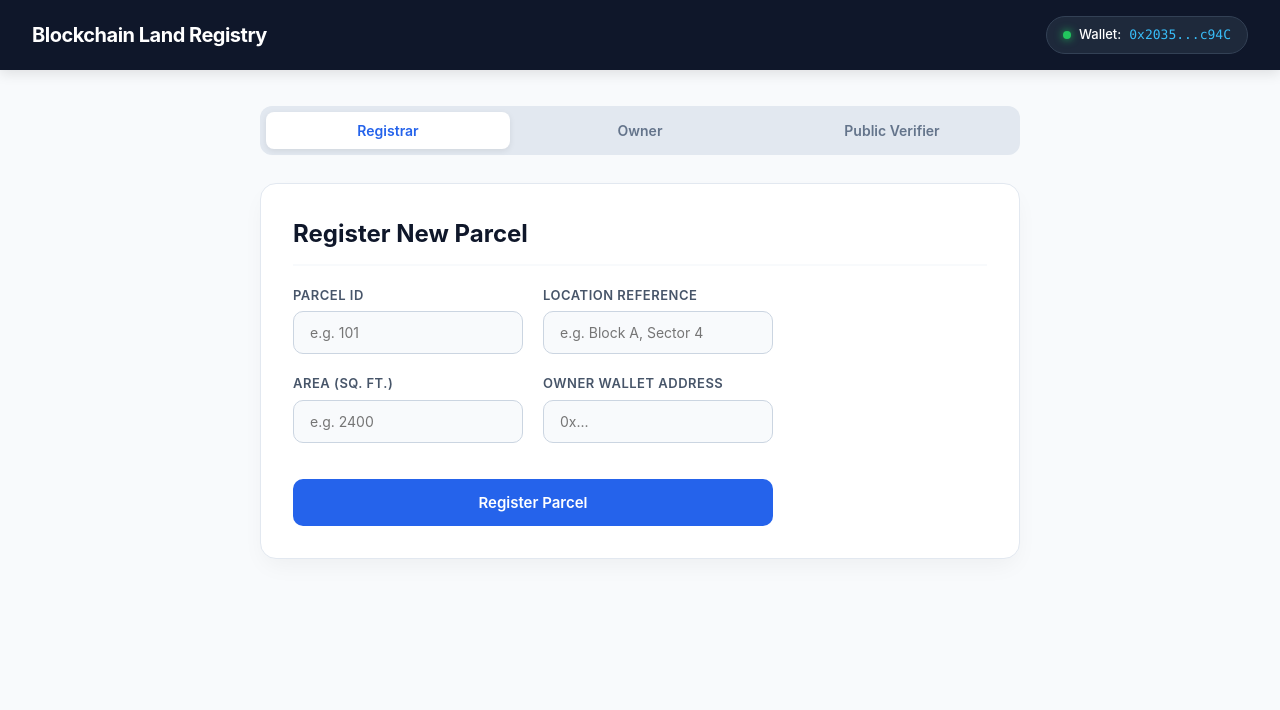
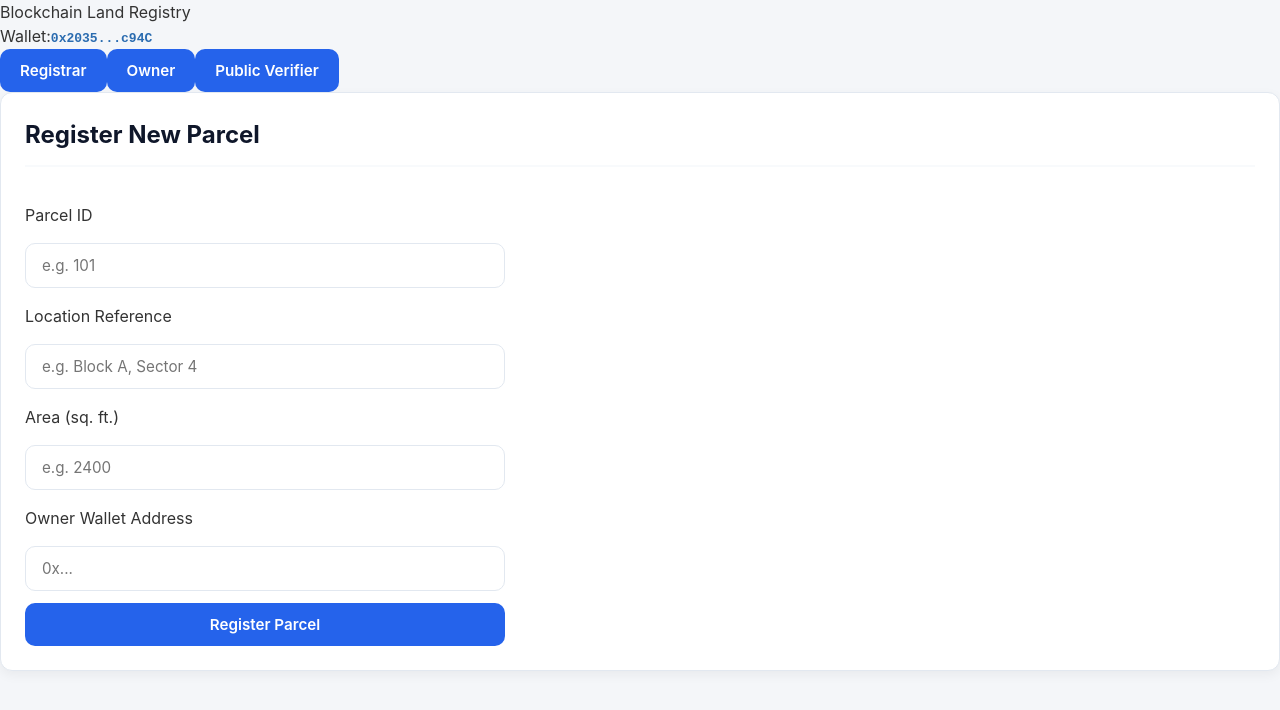
Before and after one commit to nehalchoudhary2025/land-registry-frontend, a React (Vite) app: page / in a window 1280 px wide. Shown: the top 710 px of the page. Built offline with nearby package versions, Linux system fonts and the light colour scheme.

Commit message:
Update App.css

```diff
--- a/src/App.css
+++ b/src/App.css
@@ -1,185 +1,117 @@
-/* Reset & Fonts */
-* {
-  box-sizing: border-box;
+/* General Layout */
+body {
   margin: 0;
-  padding: 0;
+  font-family: -apple-system, BlinkMacSystemFont, "Segoe UI", Roboto, sans-serif;
+  background-color: #f4f6f9;
+  color: #333;
 }
 
-body {
-  font-family: -apple-system, BlinkMacSystemFont, "Segoe UI", Roboto, Helvetica, Arial, sans-serif;
-  background-color: #f8fafc;
-  color: #0f172a;
-  min-height: 100vh;
+.container {
+  max-width: 900px;
+  margin: 40px auto;
+  padding: 0 20px;
 }
 
-/* App Header Navbar */
-.app-navbar {
-  background-color: #0f172a;
-  color: #ffffff;
-  padding: 16px 32px;
+/* Cards & Headers */
+.card, .header-card {
+  background: #ffffff;
+  border-radius: 12px;
+  padding: 24px;
+  box-shadow: 0 4px 12px rgba(0, 0, 0, 0.05);
+  margin-bottom: 24px;
+}
+
+/* Wallet Info */
+.wallet-info {
   display: flex;
   justify-content: space-between;
   align-items: center;
-  box-shadow: 0 4px 12px rgba(0, 0, 0, 0.1);
-}
-
-.brand {
-  display: flex;
-  align-items: center;
-  gap: 12px;
-}
-
-.brand-icon {
-  font-size: 28px;
-}
-
-.brand-title {
-  font-size: 20px;
-  font-weight: 700;
-  letter-spacing: -0.5px;
-}
-
-/* Wallet Status Pill */
-.wallet-pill {
-  display: flex;
-  align-items: center;
-  gap: 8px;
-  background-color: #1e293b;
-  border: 1px solid #334155;
-  padding: 8px 16px;
-  border-radius: 20px;
-  font-size: 13px;
-  font-weight: 500;
-}
-
-.status-dot {
-  width: 8px;
-  height: 8px;
-  background-color: #22c55e; /* Vibrant Green */
-  border-radius: 50%;
-  box-shadow: 0 0 8px #22c55e;
+  background-color: #f8fafc;
+  border: 1px solid #e2e8f0;
+  padding: 12px 16px;
+  border-radius: 8px;
+  font-size: 14px;
+  margin-bottom: 20px;
 }
 
 .wallet-address {
-  font-family: ui-monospace, SFMono-Regular, Menlo, Monaco, Consolas, monospace;
-  color: #38bdf8;
+  font-family: monospace;
+  font-weight: 600;
+  color: #2b6cb0;
 }
 
-/* Main Container */
-.main-container {
-  max-width: 800px;
-  margin: 36px auto;
-  padding: 0 20px;
+/* Navigation Tabs - Working & Clickable */
+.nav-tabs {
+  display: flex;
+  gap: 10px;
+  margin-bottom: 24px;
+  position: relative;
+  z-index: 10;
 }
 
-/* Navigation Tabs */
-.tab-navigation {
-  display: flex;
-  gap: 8px;
-  background-color: #e2e8f0;
-  padding: 6px;
-  border-radius: 12px;
-  margin-bottom: 28px;
-}
-
-.tab-button {
-  flex: 1;
-  padding: 10px 16px;
-  border: none;
-  background: transparent;
+.tab-btn {
+  padding: 10px 20px;
+  border: 1px solid #cbd5e1;
+  background-color: #ffffff;
+  border-radius: 8px;
+  font-weight: 600;
   color: #64748b;
-  font-size: 14px;
-  font-weight: 600;
-  border-radius: 8px;
   cursor: pointer;
+  pointer-events: auto;
   transition: all 0.2s ease;
 }
 
-.tab-button:hover {
-  color: #0f172a;
+.tab-btn:hover {
+  background-color: #f1f5f9;
+  color: #1e293b;
 }
 
-.tab-button.active {
-  background-color: #ffffff;
-  color: #2563eb;
-  box-shadow: 0 2px 6px rgba(0, 0, 0, 0.08);
+.tab-btn.active {
+  background-color: #2563eb;
+  color: #ffffff;
+  border-color: #2563eb;
+  box-shadow: 0 2px 8px rgba(37, 99, 235, 0.25);
 }
 
-/* Content Card */
-.card {
-  background-color: #ffffff;
-  border: 1px solid #e2e8f0;
-  border-radius: 16px;
-  padding: 32px;
-  box-shadow: 0 10px 25px -5px rgba(0, 0, 0, 0.05);
+/* Input Fields & Forms */
+.form-group {
+  display: flex;
+  flex-direction: column;
+  gap: 16px;
+  margin-top: 16px;
 }
 
-.card-title {
-  font-size: 22px;
-  font-weight: 700;
-  color: #0f172a;
-  margin-bottom: 24px;
-  padding-bottom: 12px;
-  border-bottom: 2px solid #f1f5f9;
+.input-field {
+  width: 100%;
+  padding: 12px 14px;
+  border: 1px solid #cbd5e1;
+  border-radius: 8px;
+  font-size: 14px;
+  box-sizing: border-box;
 }
 
-/* Forms & Inputs */
-.form-grid {
-  display: grid;
-  grid-template-columns: 1fr 1fr;
-  gap: 20px;
-  margin-bottom: 24px;
+.input-field:focus {
+  outline: none;
+  border-color: #2563eb;
+  box-shadow: 0 0 0 3px rgba(37, 99, 235, 0.1);
 }
 
-.form-group.full-width {
-  grid-column: span 2;
+/* Action Buttons - Working & Clickable */
+.submit-btn {
+  background-color: #2563eb;
+  color: white;
+  border: none;
+  padding: 12px 20px;
+  border-radius: 8px;
+  font-weight: 600;
+  cursor: pointer;
+  pointer-events: auto;
+  position: relative;
+  z-index: 10;
+  margin-top: 16px;
+  transition: background 0.2s ease;
 }
 
-.form-label {
-  display: block;
-  font-size: 13px;
-  font-weight: 600;
-  color: #475569;
-  margin-bottom: 6px;
-  text-transform: uppercase;
-  letter-spacing: 0.5px;
-}
-
-.input-control {
-  width: 100%;
-  padding: 12px 16px;
-  font-size: 14px;
-  border: 1px solid #cbd5e1;
-  border-radius: 10px;
-  background-color: #f8fafc;
-  transition: all 0.2s ease;
-}
-
-.input-control:focus {
-  outline: none;
-  background-color: #ffffff;
-  border-color: #2563eb;
-  box-shadow: 0 0 0 3px rgba(37, 99, 235, 0.15);
-}
-
-/* Primary Action Button */
-.btn-primary {
-  width: 100%;
-  padding: 14px;
-  background-color: #2563eb;
-  color: #ffffff;
-  border: none;
-  border-radius: 10px;
-  font-size: 15px;
-  font-weight: 600;
-  cursor: pointer;
-  transition: background-color 0.2s ease, transform 0.1s ease;
-}
-
-.btn-primary:hover {
+.submit-btn:hover {
   background-color: #1d4ed8;
 }
-
-.btn-primary:active {
-  transform: scale(0.99);
-}
```
